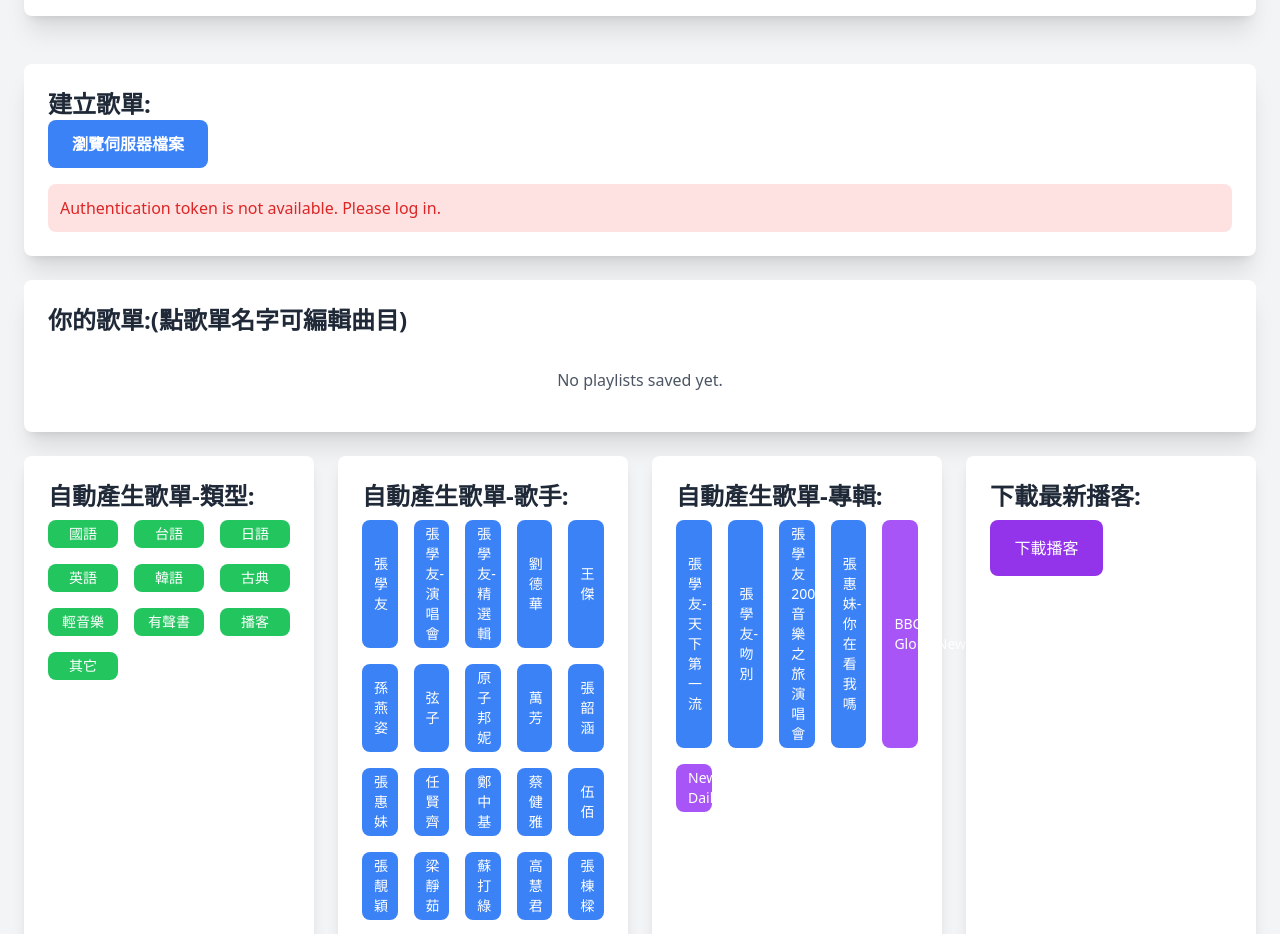
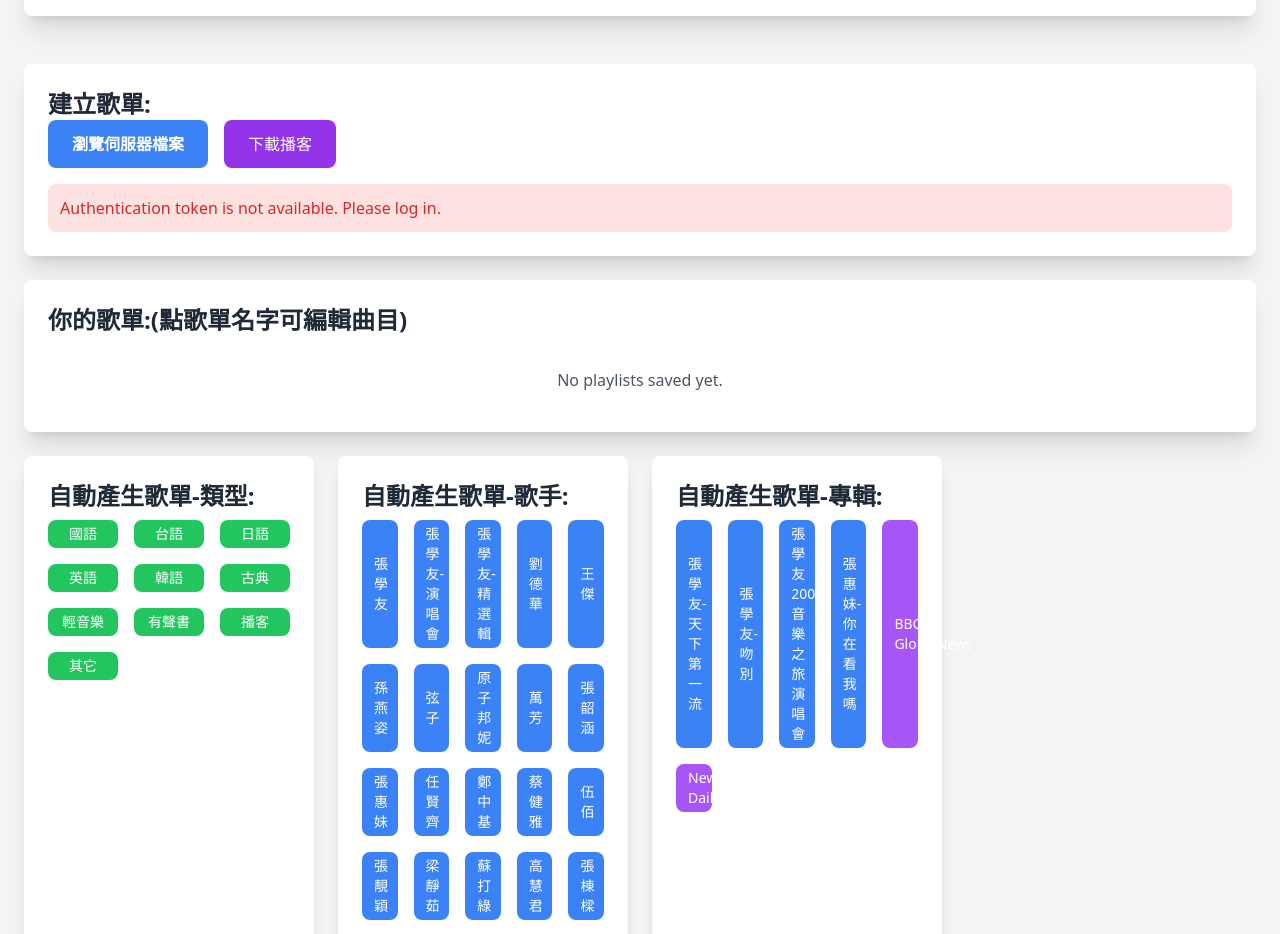
Before and after one commit to J205025/Pi_Mpd_Server, a Nuxt app in the folder frontend/: page /pc_playlist in a window 1280 px wide. Shown: the part 192-1126 px from the top of the page. Built offline with nearby package versions, Linux system fonts and the light colour scheme.

Commit message:
Move '下載播客' button to '建立歌單:' section in pc_playlist.vue
The '下載播客' button was moved from its own section to be alongside the '瀏覽伺服器檔案' button within the '建立歌單:' section for better organization and user flow.

```diff
--- a/frontend/pages/pc_playlist.vue
+++ b/frontend/pages/pc_playlist.vue
@@ -18,6 +18,7 @@
           >
             瀏覽伺服器檔案
           </button>
+          <button @click="autoDownloadPodcast()" class="bg-purple-600 text-white py-3 px-6 rounded-lg text-m hover:bg-purple-700 transition duration-300">下載播客</button>
         </div>
 
         <div v-if="errorMessage" class="mt-4 text-red-600 bg-red-100 p-3 rounded-lg">
@@ -271,12 +272,7 @@
 
     </div>
 
-        <div class="bg-white p-6 rounded-lg shadow-lg">
-          <h2 class="text-2xl font-bold mb-2 text-gray-800">下載最新播客:</h2>
-          <div class="grid grid-cols-1 sm:grid-cols-2 gap-4">
-          <button @click="autoDownloadPodcast()" class="bg-purple-600 text-white py-4 px-4 rounded-lg text-m hover:bg-purple-700 transition duration-300">下載播客</button>
-          </div>
-        </div>
+
 
       </div>
 
```
